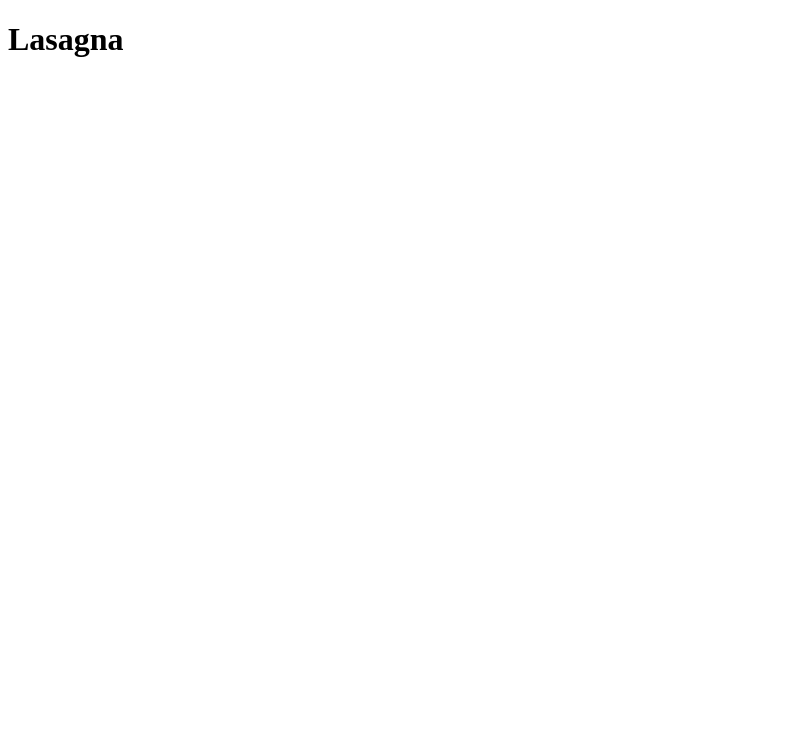
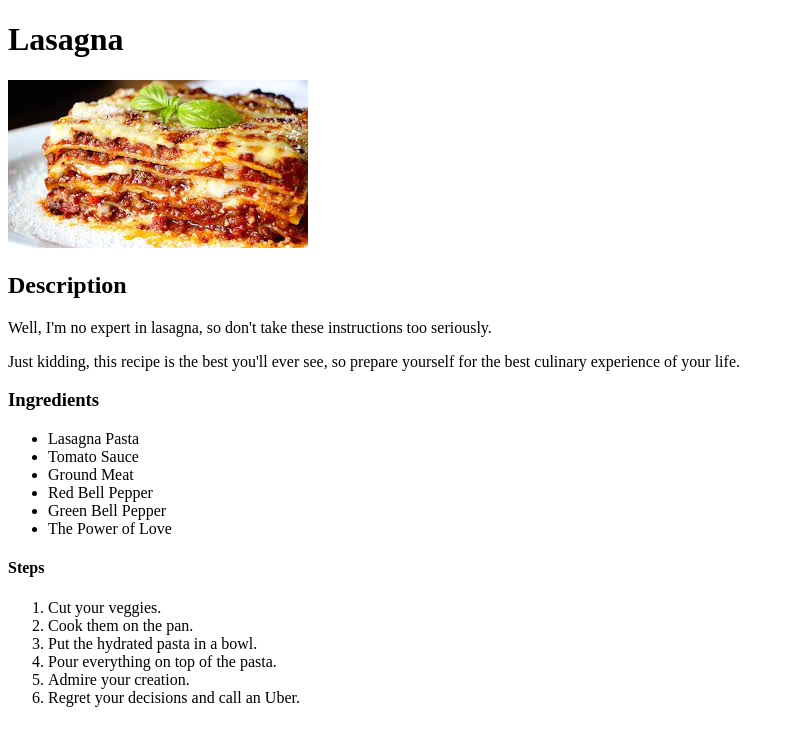
Before and after one commit to danikvh/odin-recipes, a plain HTML site: page recipes/lasagna.html in a window 1280 px wide. Shown: the whole page, without its empty margins (0-794 px from the left). Drawn offline with Linux system fonts and the light colour scheme.

Commit message:
Updated the lasagna recipe

```diff
--- a/recipes/lasagna.html
+++ b/recipes/lasagna.html
@@ -7,5 +7,35 @@
 
     <body>
         <h1>Lasagna</h1>
+        <img src="./lasagna.jpeg" alt="Lasagna">
+
+        <h2>Description</h2>
+        <p>Well, I'm no expert in lasagna, so don't take these
+            instructions too seriously.
+        </p>
+        <p>Just kidding, this recipe is the best you'll ever see, so
+            prepare yourself for the best culinary experience
+            of your life.
+        </p>
+
+        <h3>Ingredients</h3>
+        <ul>
+            <li>Lasagna Pasta</li>
+            <li>Tomato Sauce</li>
+            <li>Ground Meat</li>
+            <li>Red Bell Pepper</li>
+            <li>Green Bell Pepper</li>
+            <li>The Power of Love</li>
+        </ul>
+
+        <h4>Steps</h4>
+        <ol>
+            <li>Cut your veggies.</li>
+            <li>Cook them on the pan.</li>
+            <li>Put the hydrated pasta in a bowl.</li>
+            <li>Pour everything on top of the pasta.</li>
+            <li>Admire your creation.</li>
+            <li>Regret your decisions and call an Uber.</li>
+        </ol>
     </body>
 </html>
```
Also changed, not shown: recipes/lasagna.jpeg (added).
